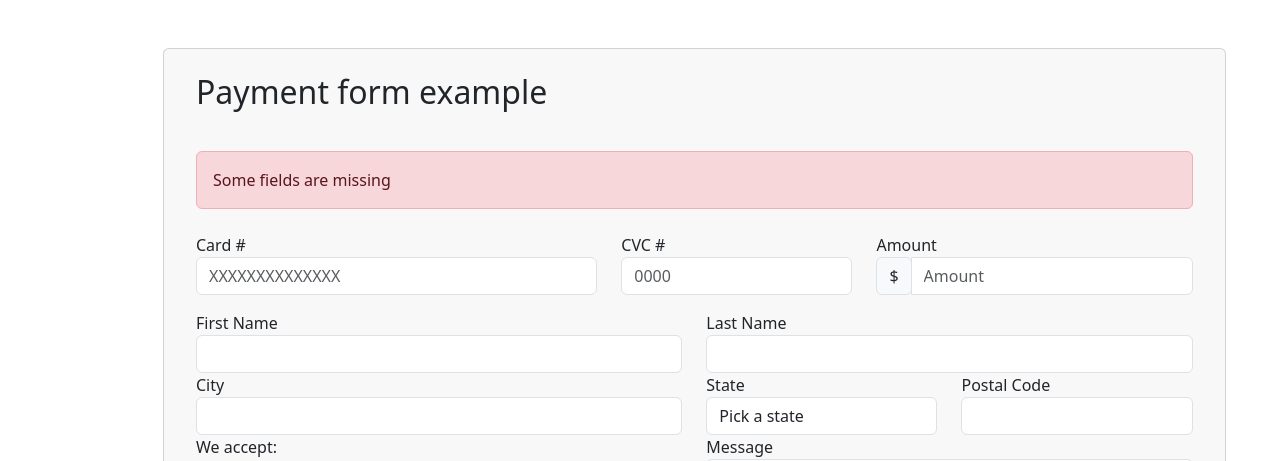
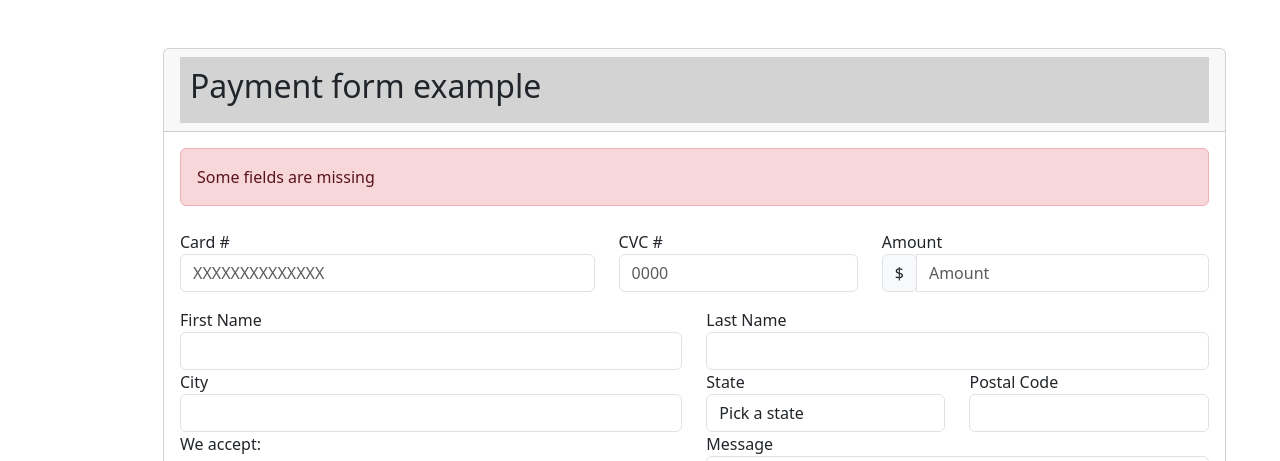
Before and after one commit to 4GeeksAcademy/Joaquin95-html5-form-project, a plain HTML site: page index.html in a window 1280 px wide. Shown: the top 461 px of the page. Drawn offline with nearby package versions, Linux system fonts and the light colour scheme.

Commit message:
Finished

```diff
--- a/index.html
+++ b/index.html
@@ -16,8 +16,9 @@
             <!--Columns/rows-->
     <div class="card card-outline-secondary">
         <div class="card-header">
-        <div class="card-body">
+        <div class="card-body1">
             <h2>Payment form example</h2>
+      </div>
       </div>
         <div class="card-body">
             <div id="error-msg" class="alert alert-danger">Some fields are missing</div>
--- a/styles.css
+++ b/styles.css
@@ -0,0 +1,4 @@
+.card-body1{
+    background: lightgray;
+    padding: 10px;
+}
```
